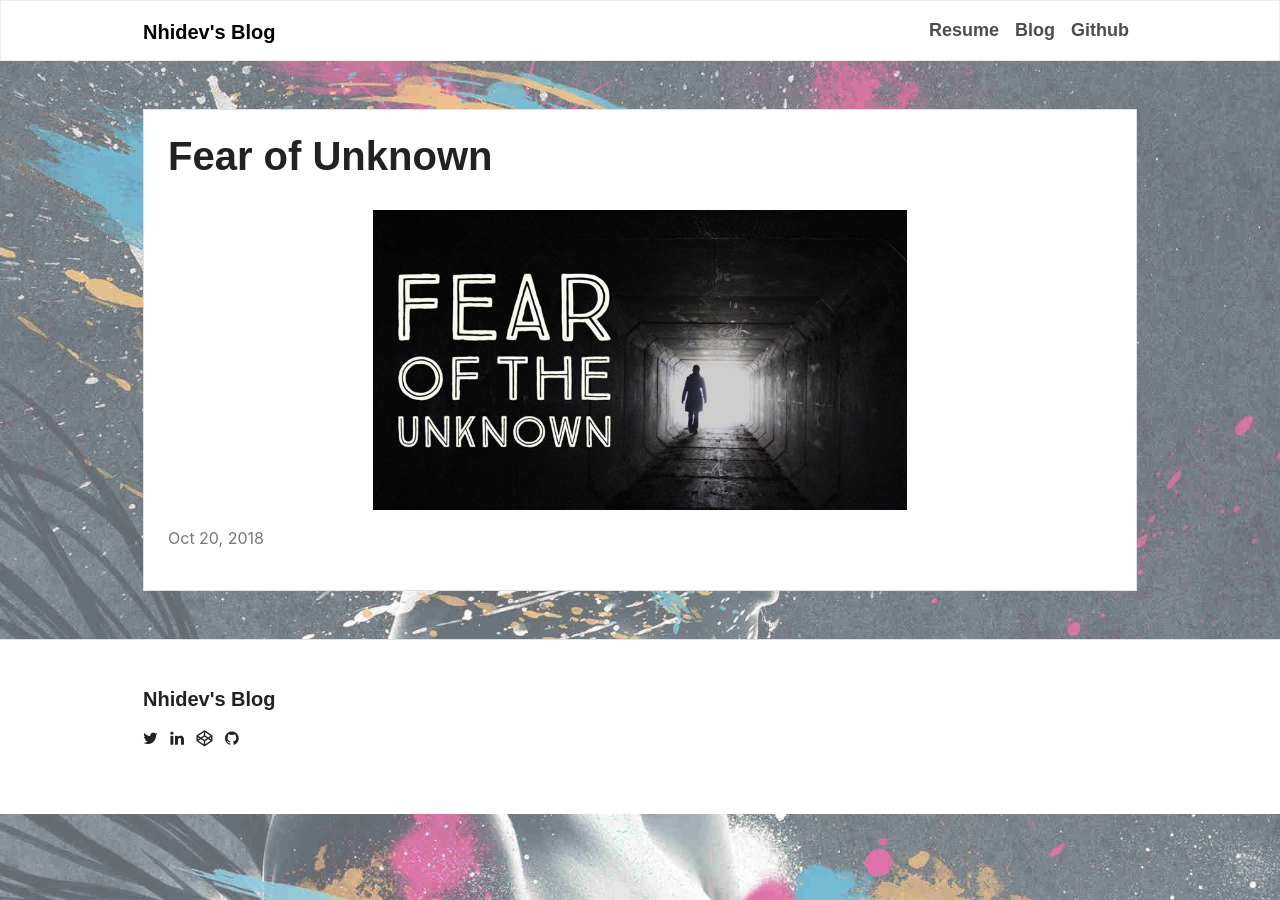
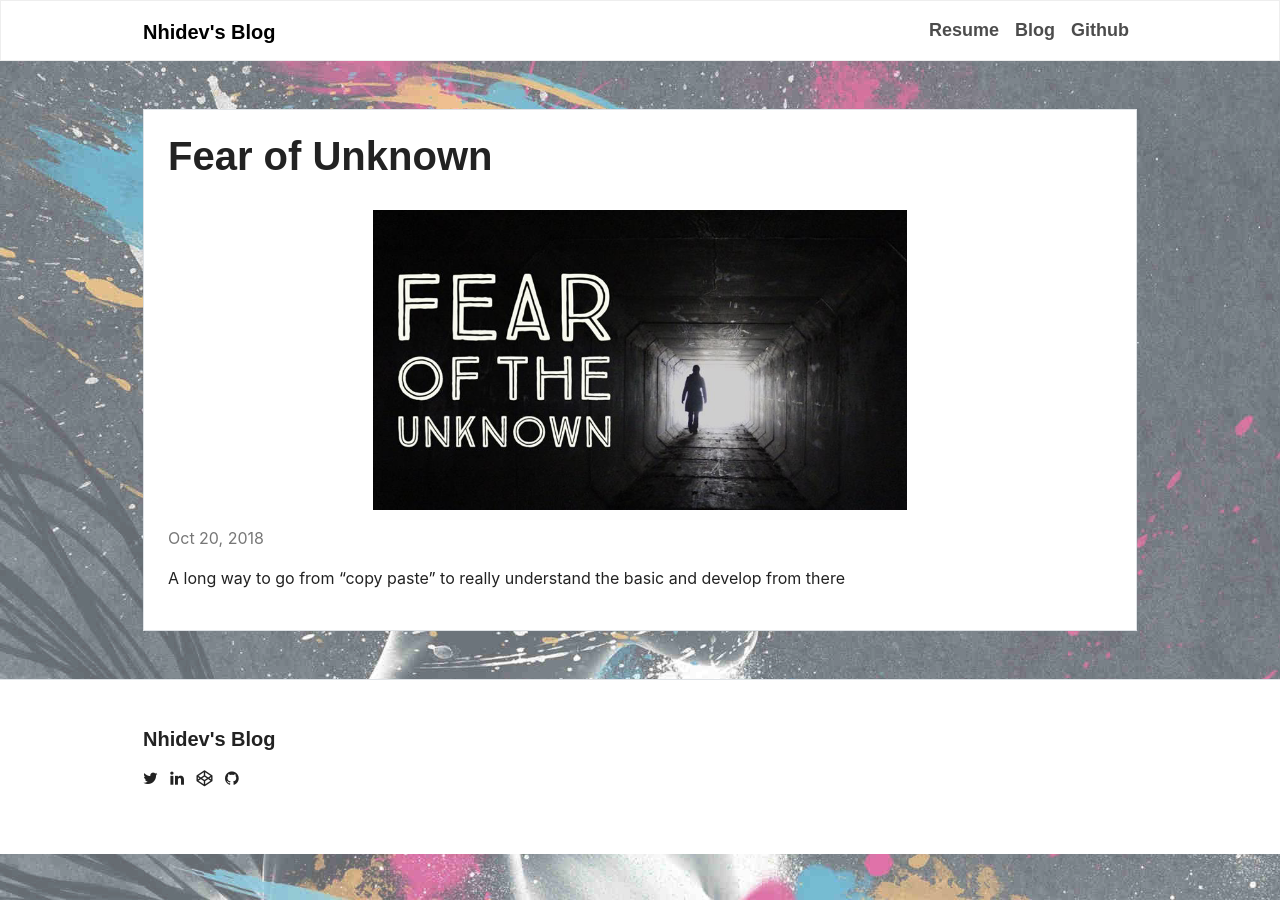
Before and after one commit to nhidev/nhidev.github.io, a Jekyll site: the page built from _posts/2018-10-20-Fear-of-Unknown.md, in a window 1280 px wide. Built offline with Jekyll 4.4.1, drawn with Linux system fonts in a browser that asks for light colours; nearby versions of some CDN libraries; some web fonts are replaced; our own code applies the rules of GitHub Pages for plain Markdown files.

Commit message:
edit content

```diff
--- a/_posts/2018-10-20-Fear-of-Unknown.md
+++ b/_posts/2018-10-20-Fear-of-Unknown.md
@@ -2,3 +2,4 @@
 title: Fear of Unknown
 image: /assets/img/fear-of-unknown.jpg
 ---
+A long way to go from "copy paste" to really understand the basic and develop from there
```
